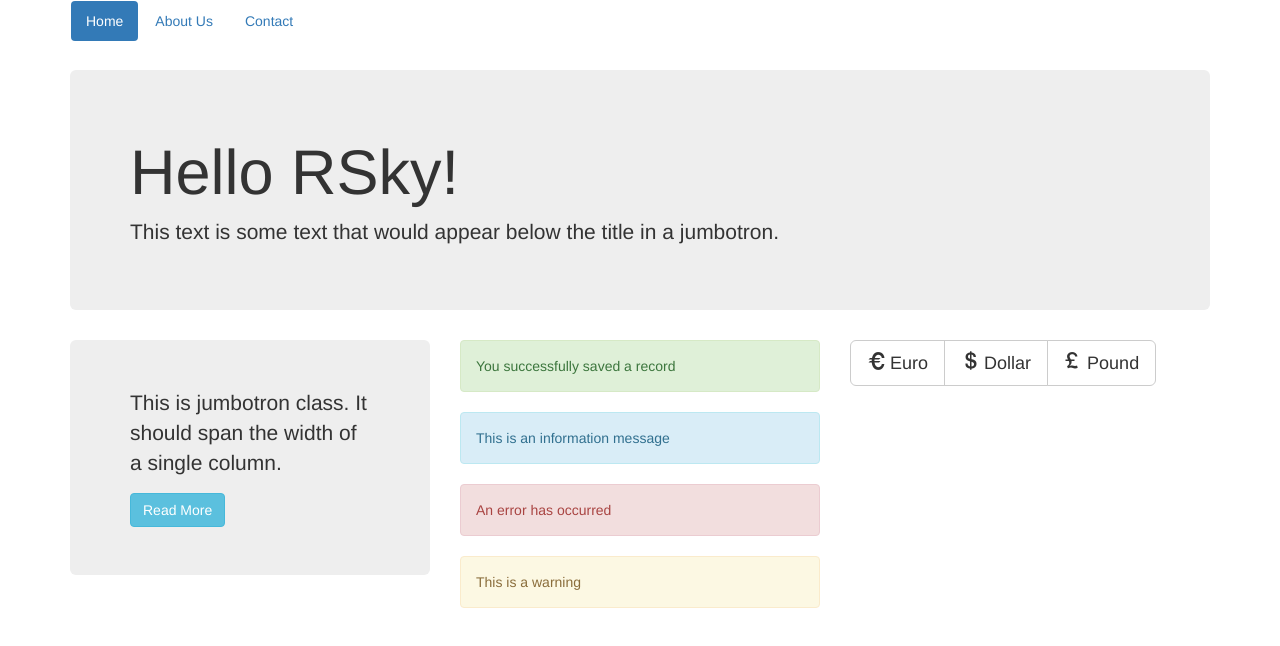
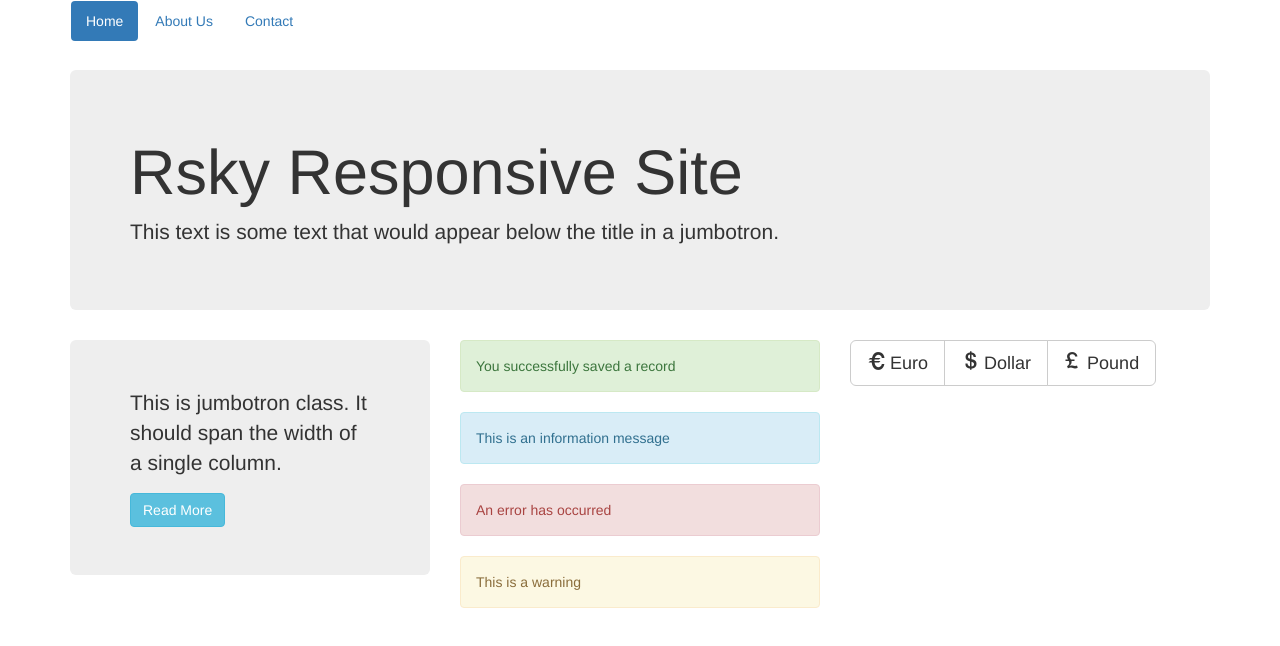
Before and after one commit to AlanGrid/rskysite, a plain HTML site: page index.html in a window 1280 px wide. Drawn offline with Linux system fonts and the light colour scheme.

Commit message:
change  h1 title

```diff
--- a/index.html
+++ b/index.html
@@ -25,7 +25,7 @@
 
     		</ul><!--end of nav-->
     		<div class="jumbotron">
-    			<h1>Hello RSky!</h1>
+    			<h1>Rsky Responsive Site</h1>
     			<p>This text is some text that would appear below the title in a jumbotron.</p>
     		</div><!--end of jumbotron-->
 
```
